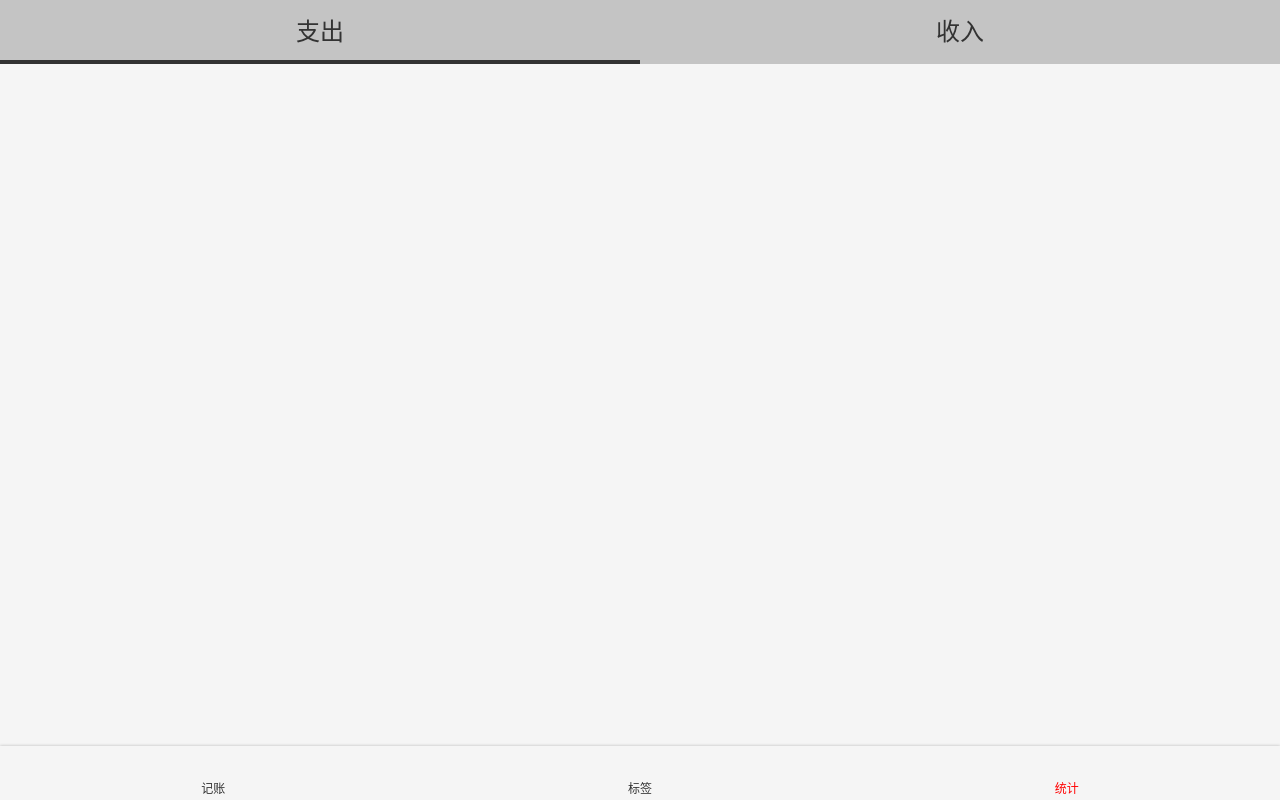
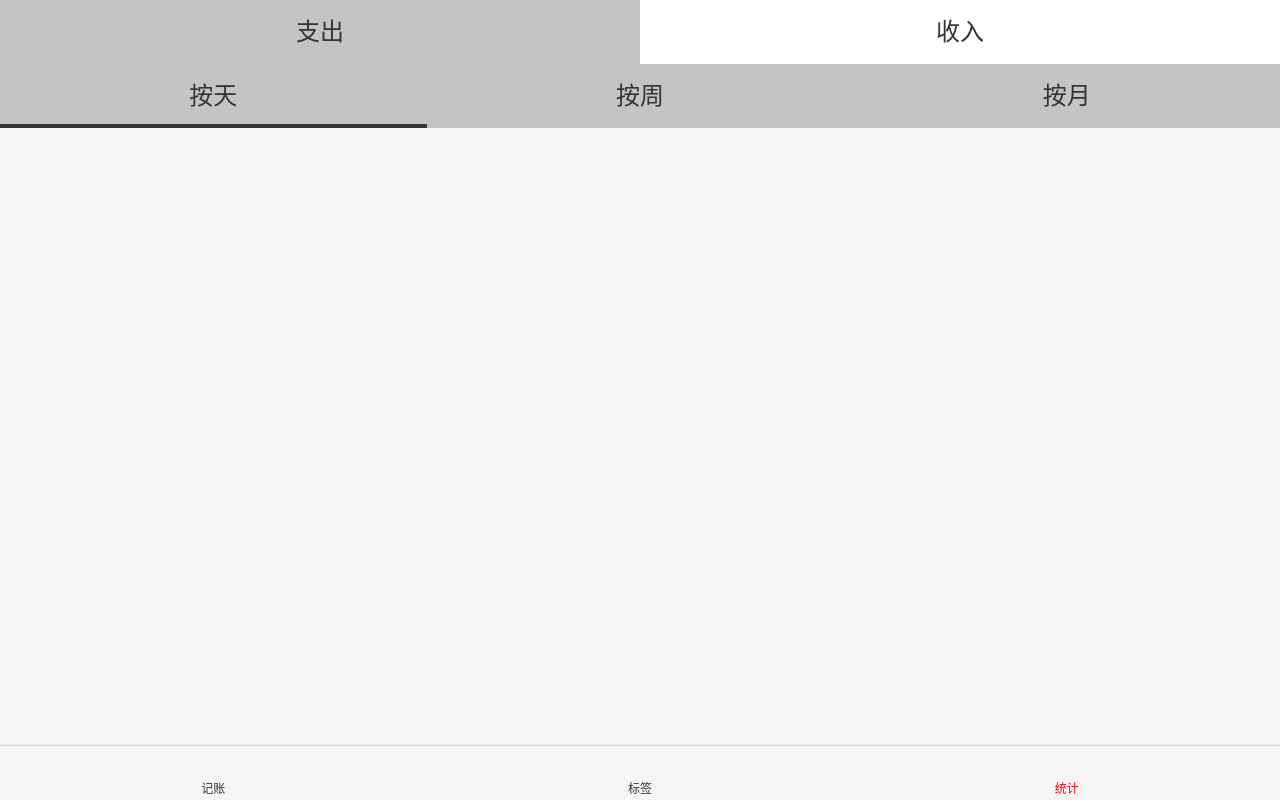
Before and after one commit to zhanana/nana-log, a Vue app: page /#/statistics in a window 1280 px wide. Built offline with nearby package versions, Linux system fonts and the light colour scheme.

Commit message:
日期选择

```diff
--- /dev/null
+++ b/src/components/Tabs.vue
@@ -0,0 +1,55 @@
+<template>
+  <ul class="tabs">
+    <li v-for="item in dataSource" :key="item.value"
+    :class="{selected: item.value === value}"
+    @click="select(item)">{{item.text}}</li>
+  </ul>
+</template>
+
+<script lang="ts">
+import Vue from "vue";
+import { Component, Prop } from "vue-property-decorator";
+
+type DataSourceItem = { text: string; value: string };
+
+@Component
+export default class Tabs extends Vue {
+  @Prop({ required: true, type: Array })
+  dataSource!: DataSourceItem[];
+  @Prop(String)
+  readonly value!: string;
+  @Prop(String)
+  classPrefix?: string;
+
+  select(item:DataSourceItem){
+      this.$emit('update:value',item.value);
+  }
+}
+</script>
+
+<style scoped lang="scss">
+.tabs {
+  background: #c4c4c4;
+  display: flex;
+  text-align: center;
+  font-size: 24px;
+  > li {
+    width: 50%;
+    height: 64px;
+    display: flex;
+    justify-content: center;
+    align-items: center;
+    position: relative;
+    &.selected::after {
+      //支出下面的横线设置样式
+      content: "";
+      position: absolute;
+      bottom: 0;
+      left: 0;
+      width: 100%;
+      height: 4px;
+      background: #333;
+    }
+  }
+}
+</style>
--- a/src/views/Statistics.vue
+++ b/src/views/Statistics.vue
@@ -1,30 +1,38 @@
 <template>
     <Layout>
          <Types class-prefix="xxx" :value.sync="yyy"/>
+         <Tabs :data-source="array" :value.sync = "hhh"/>
     </Layout>
 </template>
 
 <script lang="ts">
 import Types from '@/components/money/Types.vue';
+import Tabs from '@/components/Tabs.vue'
 import Vue from 'vue';
 import { Component } from "vue-property-decorator"
 @Component({
     components: {
         Types,
+        Tabs
     },
 })
 export default class Statistics extends Vue{
-    yyy = '-'
+    yyy = '-';
+    hhh = 'day';
+    array = [
+        {text:'按天',value:'day'},
+        {text:'按周',value:'week'},
+        {text:'按月',value:'month'},]
 
 }
 </script>
 
 <style scoped lang="scss">
-    .xxx ::v-deep li{
+    ::v-deep .xxx-item{
         background: white;
-        &.selected{
+        &.selected {
             background: #c4c4c4;
-            &::after{
+            &::after {
                 display: none;
             }
         }
```
